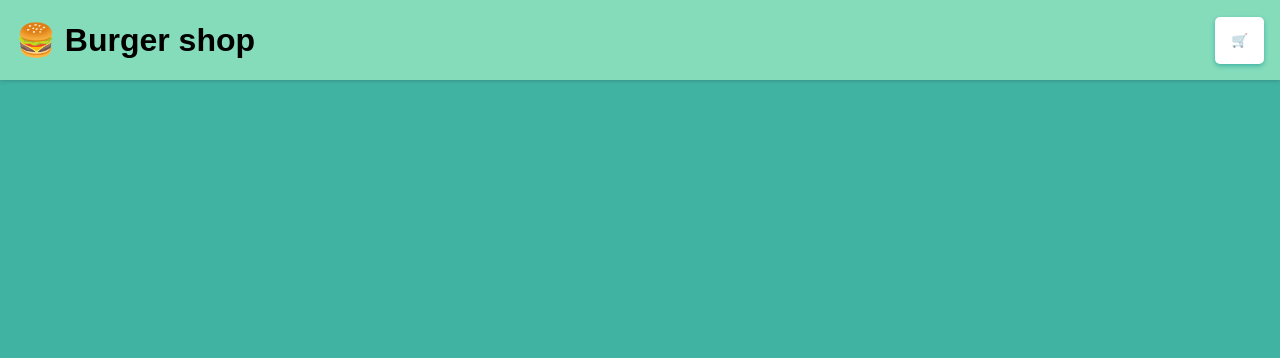
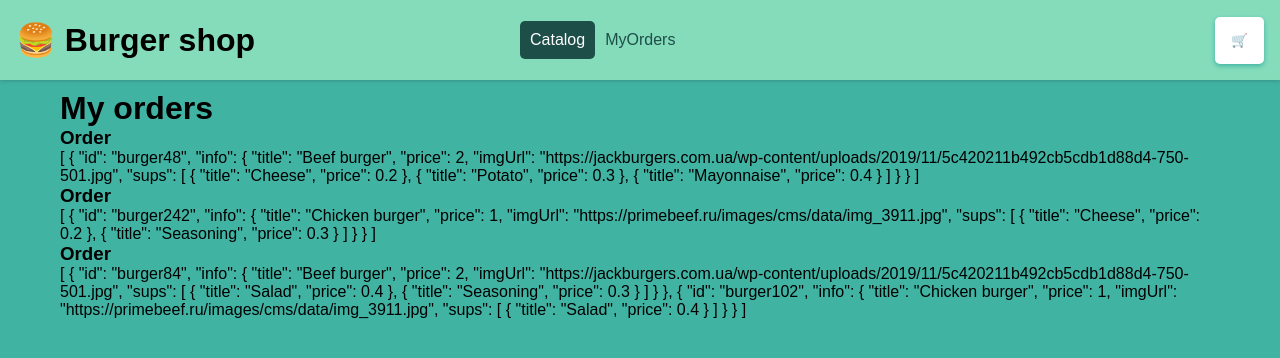
Before and after one commit to vlad-fray/gb_store_vue, a Vue app: page /my-orders in a window 1280 px wide. Before the commit this address had no page. Shown: the top 358 px of the page. Built offline with nearby package versions, Linux system fonts and the light colour scheme; data requests are answered from the project's data file.

Commit message:
'not-found' and demo 'orders' pages

```diff
--- a/data/db.json
+++ b/data/db.json
@@ -52,60 +52,10 @@
     }
   },
   "cart": {
-    "totalPrice": 2,
-    "totalCal": 40,
+    "totalPrice": 0,
+    "totalCal": 0,
     "isOrdering": false,
-    "goods": [
-      {
-        "id": "burger624",
-        "item": {
-          "cal": 40,
-          "id": "b2",
-          "imgUrl": "https://jackburgers.com.ua/wp-content/uploads/2019/11/5c420211b492cb5cdb1d88d4-750-501.jpg",
-          "price": 2,
-          "title": "Beef burger"
-        },
-        "supplements": [
-          {
-            "cal": 20,
-            "id": "s1",
-            "price": 0.2,
-            "title": "Cheese",
-            "isAdded": false
-          },
-          {
-            "cal": 5,
-            "id": "s2",
-            "price": 0.4,
-            "title": "Salad",
-            "isAdded": false
-          },
-          {
-            "cal": 10,
-            "id": "s3",
-            "price": 0.3,
-            "title": "Potato",
-            "isAdded": false
-          },
-          {
-            "cal": 0,
-            "id": "s4",
-            "price": 0.3,
-            "title": "Seasoning",
-            "isAdded": false
-          },
-          {
-            "cal": 5,
-            "id": "s5",
-            "price": 0.4,
-            "title": "Mayonnaise",
-            "isAdded": false
-          }
-        ],
-        "itemPrice": 2,
-        "itemCal": 40
-      }
-    ]
+    "goods": []
   },
   "ordersList": [
     {
@@ -149,6 +99,96 @@
         "totalPrice": 2.9
       },
       "id": 1
+    },
+    {
+      "orderData": {
+        "goods": [
+          {
+            "id": "burger242",
+            "item": {
+              "cal": 20,
+              "id": "b1",
+              "imgUrl": "https://primebeef.ru/images/cms/data/img_3911.jpg",
+              "price": 1,
+              "title": "Chicken burger"
+            },
+            "supplements": [
+              {
+                "cal": 20,
+                "id": "s1",
+                "price": 0.2,
+                "title": "Cheese",
+                "isAdded": true
+              },
+              {
+                "cal": 0,
+                "id": "s4",
+                "price": 0.3,
+                "title": "Seasoning",
+                "isAdded": true
+              }
+            ],
+            "price": 1.5
+          }
+        ],
+        "totalPrice": 1.5
+      },
+      "id": 2
+    },
+    {
+      "orderData": {
+        "goods": [
+          {
+            "id": "burger84",
+            "item": {
+              "cal": 40,
+              "id": "b2",
+              "imgUrl": "https://jackburgers.com.ua/wp-content/uploads/2019/11/5c420211b492cb5cdb1d88d4-750-501.jpg",
+              "price": 2,
+              "title": "Beef burger"
+            },
+            "supplements": [
+              {
+                "cal": 5,
+                "id": "s2",
+                "price": 0.4,
+                "title": "Salad",
+                "isAdded": true
+              },
+              {
+                "cal": 0,
+                "id": "s4",
+                "price": 0.3,
+                "title": "Seasoning",
+                "isAdded": true
+              }
+            ],
+            "price": 2.6999999999999997
+          },
+          {
+            "id": "burger102",
+            "item": {
+              "cal": 20,
+              "id": "b1",
+              "imgUrl": "https://primebeef.ru/images/cms/data/img_3911.jpg",
+              "price": 1,
+              "title": "Chicken burger"
+            },
+            "supplements": [
+              {
+                "cal": 5,
+                "id": "s2",
+                "price": 0.4,
+                "title": "Salad",
+                "isAdded": true
+              }
+            ],
+            "price": 1.4
+          }
+        ],
+        "totalPrice": 4.1
+      },
+      "id": 3
     }
   ]
 }
--- a/src/assets/base-styles.css
+++ b/src/assets/base-styles.css
@@ -3,11 +3,6 @@
   --color-secondary-bg: #85dcbb;
   --color-main-text: #1d4e48;
   --color-accent: #e27d60;
-
-  --bp-large: 1200px;
-  --bp-medium: 900px;
-  --bp-small: 700px;
-  --bp-smallest: 400px;
 }
 
 *,
@@ -43,6 +38,7 @@ a,
 a:visited,
 a:hover {
   text-decoration: none;
+  color: var(--color-main-text);
 }
 
 ul li {
@@ -58,31 +54,3 @@ body {
   max-width: 1920px;
   margin: 0 auto;
 }
-
-/* .main {
-  &__heading {
-    padding-top: 1rem;
-    margin-left: 1rem;
-  }
-} */
-
-/* .hidden {
-  display: none;
-}
-
-.button {
-  color: var(--color-main-text);
-  border-radius: 5px;
-  border: none;
-  box-shadow: 0 2px 5px 0 var(--color-main-bg);
-  background-color: white;
-}
-
-.button:hover {
-  box-shadow: none;
-}
-
-.button:active {
-  color: white;
-  background-color: var(--color-main-bg);
-} */
--- a/src/components/CartItem.vue
+++ b/src/components/CartItem.vue
@@ -50,7 +50,6 @@ export default {
   components: { Button },
   setup(props, context) {
     const good = props.good;
-    console.log(good);
 
     const removeItem = () => {
       context.emit("removeItem", good.id);
--- /dev/null
+++ b/src/components/Order.vue
@@ -0,0 +1,18 @@
+<template>
+  <div class="order">
+    <h3>Order</h3>
+    <p>{{ order }}</p>
+  </div>
+</template>
+
+<script>
+export default {
+  props: ["order"],
+  setup({ order }) {
+    return { order };
+  },
+};
+</script>
+
+<style>
+</style>
--- a/src/layouts/Header.vue
+++ b/src/layouts/Header.vue
@@ -2,6 +2,10 @@
   <header class="header">
     <div class="container header-container">
       <h1 class="header__heading">&#127828; Burger shop</h1>
+      <div class="links">
+        <router-link :to="{ name: 'Catalog' }">Catalog</router-link>
+        <router-link :to="{ name: 'MyOrders' }">MyOrders</router-link>
+      </div>
       <Button @onClick="openCart" class="button--open-cart">&#128722;</Button>
     </div>
   </header>
@@ -46,4 +50,26 @@ export default {
   margin-left: auto;
   padding: 1rem;
 }
+.links {
+  display: flex;
+  flex-wrap: wrap;
+  margin: 0 auto;
+  border-radius: 5px;
+}
+
+.links a {
+  color: white;
+  padding: 10px;
+  border-radius: 5px;
+}
+
+.links a.router-link-active {
+  background-color: var(--color-secondary-bg);
+  color: var(--color-main-text);
+  cursor: default;
+}
+
+.links a:not(.router-link-active) {
+  background-color: var(--color-main-text);
+}
 </style>
--- a/src/router/index.js
+++ b/src/router/index.js
@@ -1,11 +1,27 @@
 import { createRouter, createWebHistory } from 'vue-router';
 import Catalog from '../views/Catalog.vue';
+import NotFound from '../views/NotFound.vue';
+import MyOrders from '../views/MyOrders.vue';
 
 const routes = [
   {
     path: '/',
     name: 'Catalog',
     component: Catalog,
+  },
+  {
+    path: '/my-orders',
+    name: 'MyOrders',
+    component: MyOrders,
+  },
+  {
+    path: '/not-found',
+    name: 'NotFound',
+    component: NotFound,
+  },
+  {
+    path: '/:catchAll(.*)',
+    redirect: '/not-found',
   },
 ];
 
--- a/src/store/index.js
+++ b/src/store/index.js
@@ -18,6 +18,7 @@ const state = {
     goods: [],
   },
   showCart: false,
+  orders: [],
 };
 
 const mutations = {
@@ -45,6 +46,18 @@ const mutations = {
 
       if (!data.goods.length) return;
       state.cart = data;
+    } catch (err) {
+      state.loadError = err.message;
+      console.error(err);
+    }
+  },
+  async loadOrders(state) {
+    try {
+      const res = await fetch(API + 'ordersList/');
+      const data = await res.json();
+
+      // console.log(data);
+      state.orders = data;
     } catch (err) {
       state.loadError = err.message;
       console.error(err);
--- /dev/null
+++ b/src/views/MyOrders.vue
@@ -0,0 +1,52 @@
+<template>
+  <div class="orders">
+    <h1>My orders</h1>
+    <div v-if="orders">
+      <Order v-for="order in orders" :key="order.id" :order="order" />
+    </div>
+  </div>
+</template>
+
+<script>
+import { computed, ref } from "@vue/reactivity";
+import { useStore } from "vuex";
+import { onMounted } from "@vue/runtime-core";
+import Order from "@/components/Order.vue";
+export default {
+  components: { Order },
+  setup() {
+    const store = useStore();
+    const myOrders = computed(() =>
+      store.state.orders.map((order) => order.orderData.goods)
+    );
+
+    const orders = computed(() => {
+      return myOrders.value.map((burgersList) => {
+        const burgers = burgersList.map((burger) => {
+          const { id } = burger;
+          const { imgUrl, title, price } = burger.item;
+          const sups = burger.supplements.map((sup) => ({
+            title: sup.title,
+            price: sup.price,
+          }));
+          return { id, info: { title, price, imgUrl, sups } };
+        });
+        return burgers;
+      });
+    });
+
+    onMounted(() => {
+      store.commit("loadOrders");
+    });
+    return { orders };
+  },
+};
+</script>
+
+<style>
+.orders {
+  max-width: 1200px;
+  margin: 0 auto;
+  padding: 10px 20px;
+}
+</style>
--- /dev/null
+++ b/src/views/NotFound.vue
@@ -0,0 +1,35 @@
+<template>
+  <div class="wrapper">
+    <h1 class="h1">Page Not Found</h1>
+    <router-link :to="{ name: 'Catalog' }">Go to the main page</router-link>
+  </div>
+</template>
+
+<script>
+export default {};
+</script>
+
+<style scoped>
+.wrapper {
+  max-width: 800px;
+  margin: 5rem auto;
+  text-align: center;
+}
+.wrapper h1 {
+  font-size: 4rem;
+}
+.wrapper a {
+  display: inline-block;
+  margin: 10px auto 0;
+  padding: 10px;
+  font-size: 2rem;
+  background-color: white;
+  color: var(--color-main-text);
+  border-radius: 5px;
+  box-shadow: 0 0 5px 0 var(--color-main-text);
+}
+
+.wrapper a:hover {
+  box-shadow: none;
+}
+</style>
```
Also changed, not shown: src/layouts/NotFound.vue (deleted, +0 -24 lines).
